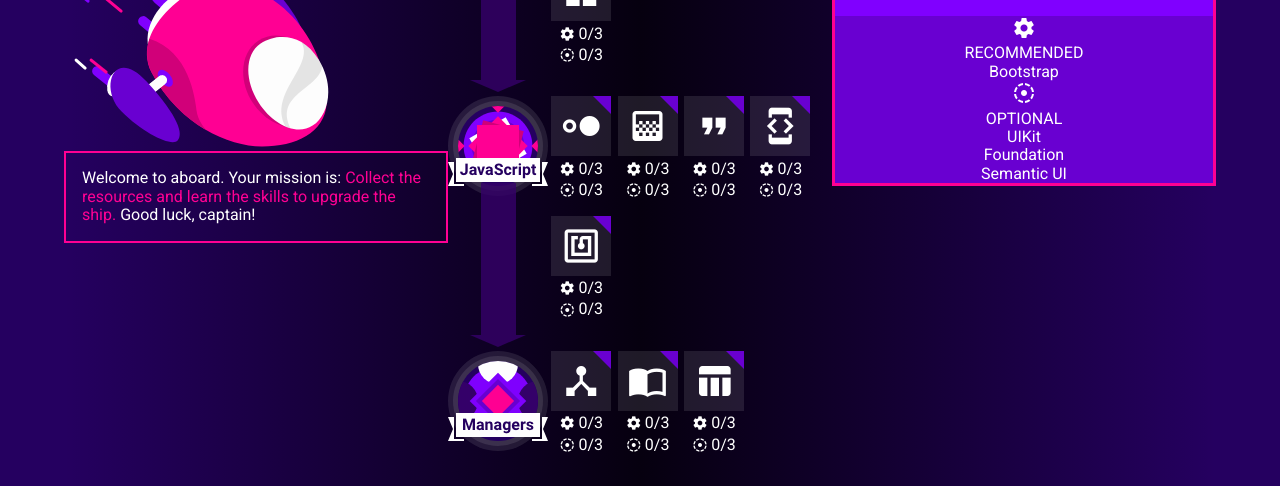
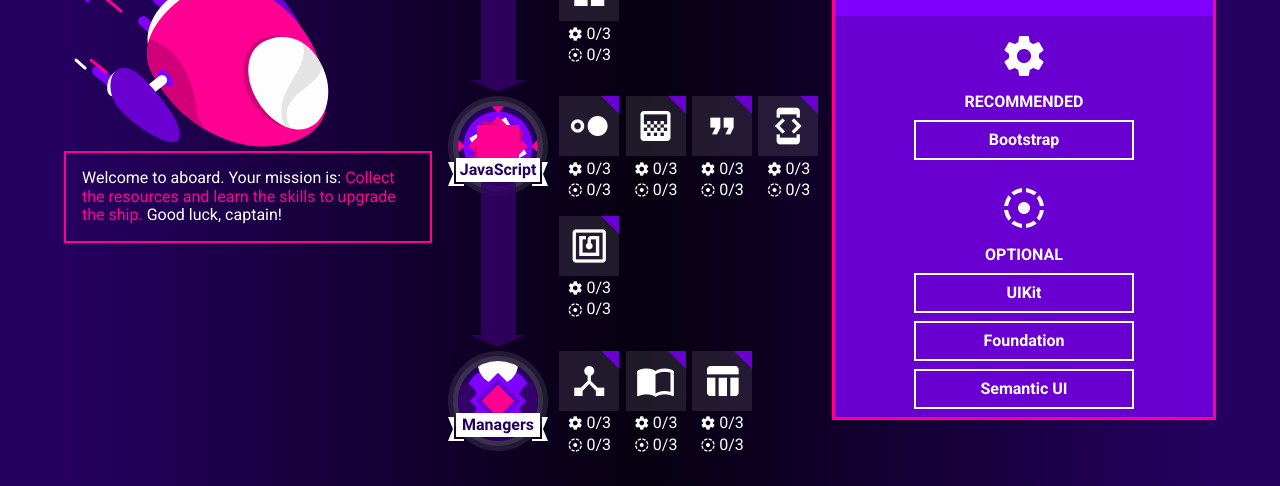
Before and after one commit to littlehorseboy/THE-F2E-Week-9, a website: page index.html in a window 1280 px wide. Shown: the part 317-803 px from the top of the page. Drawn offline with nearby package versions, Linux system fonts and the light colour scheme.

Commit message:
feat: 沒有上 Vue
如題

todo:

issue 沒有上 Vue

```diff
--- a/index.html
+++ b/index.html
@@ -349,13 +349,13 @@
           <div class="tree-content__container__bottom">
             <div>
               <i class="material-icons">settings</i>
-              <div>RECOMMENDED</div>
-              <div>Bootstrap</div>
+              <div class="tree-content__container__bottom__sub-title">RECOMMENDED</div>
+              <div class="tree-content__container__bottom__btn">Bootstrap</div>
               <i class="material-icons">filter_tilt_shift</i>
-              <div>OPTIONAL</div>
-              <div>UIKit</div>
-              <div>Foundation</div>
-              <div>Semantic UI</div>
+              <div class="tree-content__container__bottom__sub-title">OPTIONAL</div>
+              <div class="tree-content__container__bottom__btn">UIKit</div>
+              <div class="tree-content__container__bottom__btn">Foundation</div>
+              <div class="tree-content__container__bottom__btn">Semantic UI</div>
             </div>
           </div>
         </div>
--- a/src/source/scss/style.scss
+++ b/src/source/scss/style.scss
@@ -1,4 +1,5 @@
 $importanat: #FF0093;
+$secondary: #6900D1;
 
 html, body {
   width: 100%;
@@ -38,6 +39,10 @@ html, body {
     @media (max-width: 900px) {
       width: 100%;
       text-align: center;
+    }
+
+    >div {
+      padding-right: 1rem;
     }
 
     &__title {
@@ -118,6 +123,7 @@ html, body {
         display: flex;
         flex-wrap: wrap;
         padding-bottom: 1rem;
+        padding-left: 0.5rem;
         &__wrapper {
           padding-left: 0.2rem;
           padding-right: 0.2rem;
@@ -145,8 +151,8 @@ html, body {
           }
           &__top-icon::after {
             border-width: 9px;
-            border-right-color: #6900D1;
-            border-top-color: #6900D1;
+            border-right-color: $secondary;
+            border-top-color: $secondary;
           }
 
           &__bottom-icon {
@@ -192,11 +198,36 @@ html, body {
         }
       }
       &__bottom {
-        background-color: #6900D1;
+        background-color: $secondary;
         display: flex;
         align-items: center;
         justify-content: center;
         text-align: center;
+        >div {
+          >i {
+            font-size: 3rem;
+            padding-top: 1rem;
+          }
+          >.tree-content__container__bottom__sub-title {
+            font-size: 16px;
+            line-height: 36px;
+            font-weight: 700;
+          }
+          >.tree-content__container__bottom__btn {
+            font-size: 16px;
+            line-height: 36px;
+            font-weight: 700;
+            padding-left: 4rem;
+            padding-right: 4rem;
+            margin-bottom: 0.5rem;
+            border: 2px solid #fff;
+            cursor: pointer;
+            &:hover {
+              background-color: $importanat;
+              border-color: $importanat;
+            }
+          }
+        }
       }
     }
   }
```
Also changed, not shown: src/css/style.css.
